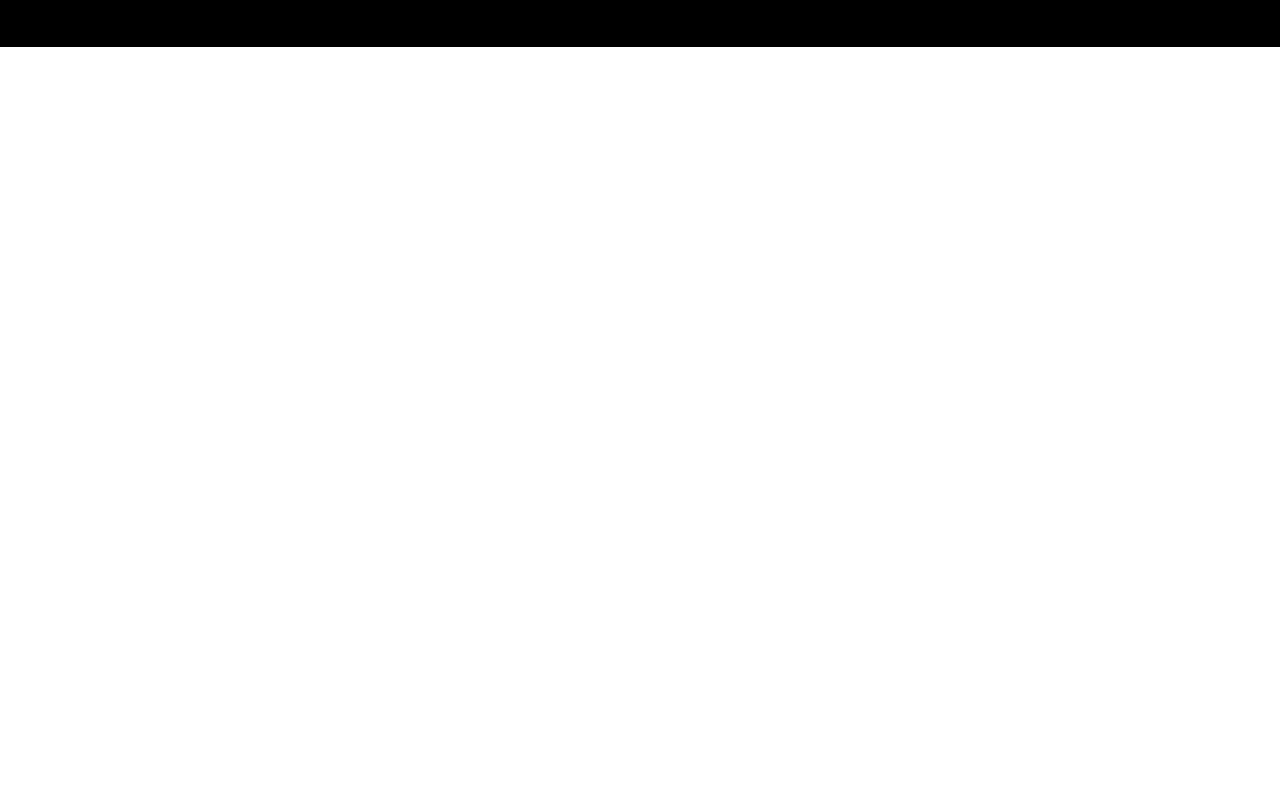
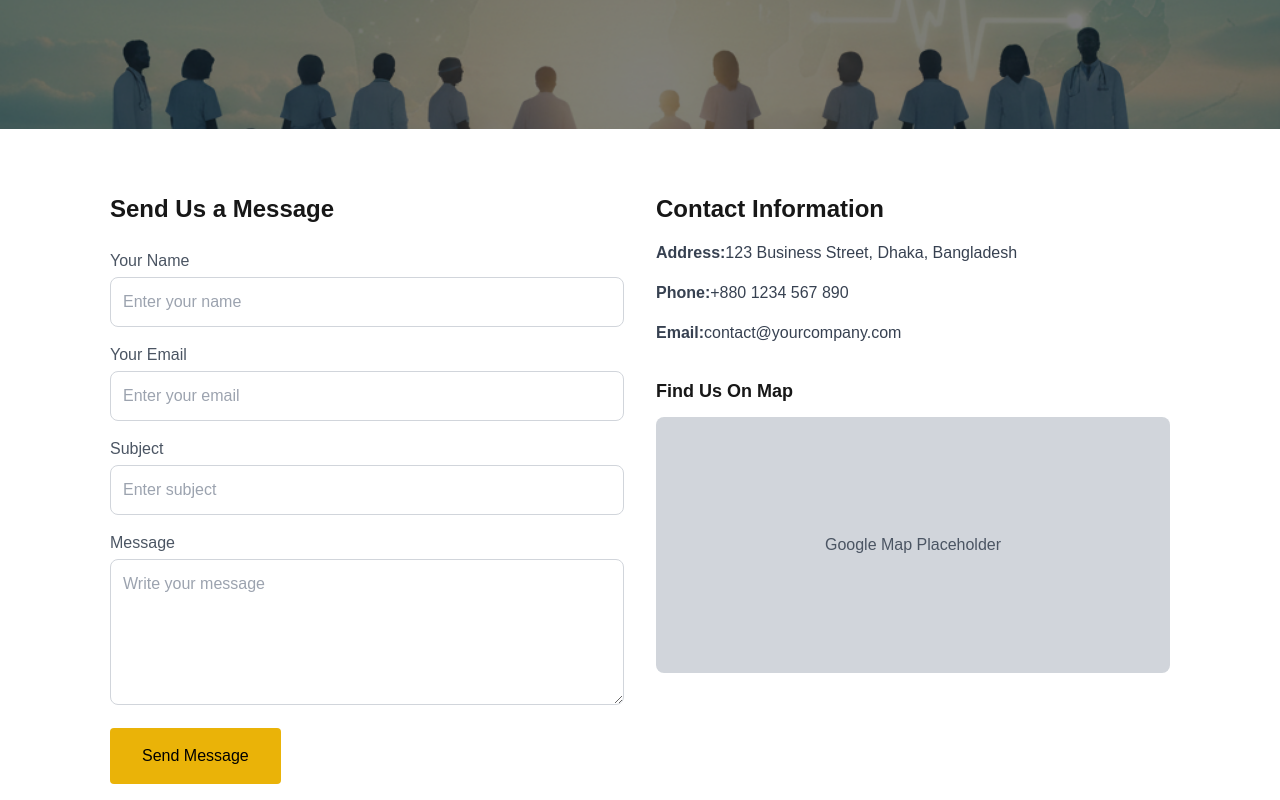
Before and after one commit to ankan98/iaccswebsite, a Next.js app in the folder iaccs/: page /contact-us in a window 1280 px wide. Shown: the part 360-1160 px from the top of the page. Before the commit the page ends 800 px from the top, so only its background shows below. Built offline with nearby package versions, Linux system fonts and the light colour scheme.

Commit message:
About and Contact page design done

```diff
--- a/iaccs/src/app/(pages)/about-us/page.tsx
+++ b/iaccs/src/app/(pages)/about-us/page.tsx
@@ -13,6 +13,7 @@ export default function About() {
             </div>
         </div>
     </header>
+
     <section className="w-full flex flex-col gap-16 py-16 px-[110px]">
         <div className="w-full flex gap-[82px]">
             <div className="flex-1 flex flex-col gap-8 relative">
@@ -44,6 +45,109 @@ export default function About() {
             </div>
         </div>
     </section>
+
+    <section className="w-full flex flex-col gap-16 py-16 px-[110px] bg-yellow-500">
+        <div className="w-full flex gap-[82px]">
+            <div className="max-w-6xl mx-auto px-6 grid md:grid-cols-2 gap-10 items-center">
+
+                <div className="flex justify-center">
+                    <img
+                        src="https://img.freepik.com/free-photo/smiling-elderly-male-near-plant_23-2148036681.jpg"
+                        alt="Chairman"
+                        className="rounded-xl shadow-lg object-cover"
+                    />
+                </div>
+
+                <div>
+                    <p className="text-yellow-100 font-semibold uppercase tracking-wide mb-2">
+                        Chairman’s Desk
+                    </p>
+
+                    <h2 className="text-4xl font-bold mb-4">
+                        Message From Our Chairman
+                    </h2>
+
+                    <p className="leading-relaxed mb-6">
+                        Our vision is to create a future where innovation and dedication come
+                        together to achieve excellence. We believe in empowering people, embracing
+                        new opportunities, and continuously pushing boundaries to bring meaningful
+                        change to society.
+                    </p>
+
+                    <div>
+                        <h3 className="text-xl font-semibold">Mr. John Anderson</h3>
+                        <p className="text-yellow-900">Chairman & Founder</p>
+                    </div>
+                </div>
+
+            </div>
+        </div>
+    </section>
+
+    <section className="w-full flex flex-col gap-16 py-16 px-[110px]">
+        <div className="w-full flex gap-[82px]">
+            <div className="flex-1 flex flex-col gap-8 relative">
+                <div className="flex items-center gap-8">
+                    <div className="flex items-center gap-4">
+                        <div className="w-[72px] h-0.5 bg-primary-text"></div>
+                        <div className="font-bold text-primary-text text-base tracking-[2.00px] leading-[normal] whitespace-nowrap">
+                            Meet Our Creative Team
+                        </div>
+                    </div>
+                </div>
+
+                <h2 className="font-bold text-primary-text text-[48px] tracking-[0] leading-[120%]">Delivering Free Healthcare to Underserved Communities Worldwide</h2>
+
+                <p className="text-secondary-text text-base tracking-[0] leading-[160%]">
+                    We are a group of passionate designers, developers, and creators dedicated to building digital experiences that inspire. Our team works together with innovation and commitment to bring meaningful ideas to life.
+                </p>
+
+                <div className="grid grid-cols-1 sm:grid-cols-2 md:grid-cols-3 xl:grid-cols-4 gap-8">
+
+                    <div className="bg-white p-6 rounded-xl text-center">
+                        <img
+                        src="https://img.freepik.com/free-photo/young-handsome-man-wearing-casual-tshirt-blue-background-happy-face-smiling-with-crossed-arms-looking-camera-positive-person_839833-12963.jpg"
+                        alt="team member"
+                        className="w-48 h-48 mx-auto rounded-xl object-cover"
+                        />
+                        <h3 className="text-xl font-semibold mt-4">John Doe</h3>
+                        <p className="text-gray-600">Web Developer</p>
+                    </div>
+
+                    <div className="bg-white p-6 rounded-xl text-center">
+                        <img
+                        src="https://img.freepik.com/free-photo/people-smiling-men-handsome-cheerful_1187-6057.jpg"
+                        alt="team member"
+                        className="w-48 h-48 mx-auto rounded-xl object-cover"
+                        />
+                        <h3 className="text-xl font-semibold mt-4">Sarah Smith</h3>
+                        <p className="text-gray-600">UI/UX Designer</p>
+                    </div>
+
+                    <div className="bg-white p-6 rounded-xl text-center">
+                        <img
+                        src="https://img.freepik.com/free-photo/front-view-lovely-smiley-woman_23-2148493038.jpg"
+                        alt="team member"
+                        className="w-48 h-48 mx-auto rounded-xl object-cover"
+                        />
+                        <h3 className="text-xl font-semibold mt-4">Marina Lee</h3>
+                        <p className="text-gray-600">Project Manager</p>
+                    </div>
+
+                    <div className="bg-white p-6 rounded-xl text-center">
+                        <img
+                        src="https://img.freepik.com/free-photo/handsome-bearded-businessman-rubbing-hands-having-deal_176420-18778.jpg"
+                        alt="team member"
+                        className="w-48 h-48 mx-auto rounded-xl object-cover"
+                        />
+                        <h3 className="text-xl font-semibold mt-4">Shone Lee</h3>
+                        <p className="text-gray-600">Project Manager</p>
+                    </div>
+
+                </div>
+            </div>
+        </div>
+    </section>
     </>
   );
 }
--- a/iaccs/src/app/(pages)/contact-us/page.tsx
+++ b/iaccs/src/app/(pages)/contact-us/page.tsx
@@ -3,6 +3,100 @@ import Image from "next/image";
 export default function Contact() {
   return (
 
-  <div>Contact US</div>
+  <>
+  <header className="relative w-full flex flex-col gap-48 bg-transparent bg-[url(/assets/images/banner-img.png)] bg-cover bg-center py-32 mt-20 bg-gray-500">
+      <div className="absolute inset-0 bg-black opacity-50"></div>
+        <div className="container mx-auto px-[110px] relative z-[1]">
+            <div className="w-full max-w-[642px] flex flex-col gap-12">
+                <h1 className="w-full max-w-[640px] font-bold text-white text-[64px] tracking-[0] leading-[76.8px]">Contact Us</h1>
+                <p className="text-lg text-white">Have any questions or want to work with us? Feel free to reach out anytime.</p>
+            </div>
+        </div>
+    </header>
+
+    <section className="w-full flex flex-col gap-16 py-16 px-[110px]">
+        <div className="w-full gap-[82px]">
+
+          <div className="flex flex-wrap -mx-4">
+
+          <div className="lg:w-1/2 w-full px-4">
+            <div className="">
+              <h3 className="text-2xl font-semibold mb-6">Send Us a Message</h3>
+
+              <form>
+                <div className="mb-4">
+                  <label className="block text-gray-600 mb-1">Your Name</label>
+                  <input
+                    type="text"
+                    className="w-full p-3 rounded-lg border border-gray-300 focus:outline-none focus:ring-0 focus:border-yellow-500 focus:ring-yellow-500"
+                    placeholder="Enter your name" />
+                </div>
+
+                <div className="mb-4">
+                  <label className="block text-gray-600 mb-1">Your Email</label>
+                  <input
+                    type="email"
+                    className="w-full p-3 rounded-lg border border-gray-300 focus:outline-none focus:ring-0 focus:border-yellow-500 focus:ring-yellow-500"
+                    placeholder="Enter your email" />
+                </div>
+
+                <div className="mb-4">
+                  <label className="block text-gray-600 mb-1">Subject</label>
+                  <input
+                    type="text"
+                    className="w-full p-3 rounded-lg border border-gray-300 focus:outline-none focus:ring-0 focus:border-yellow-500 focus:ring-yellow-500"
+                    placeholder="Enter subject" />
+                </div>
+
+                <div className="mb-4">
+                  <label className="block text-gray-600 mb-1">Message</label>
+                  <textarea rows={5}
+                    className="w-full p-3 rounded-lg border border-gray-300 focus:outline-none focus:ring-0 focus:border-yellow-500 focus:ring-yellow-500"
+                    placeholder="Write your message"></textarea>
+                </div>
+
+                <button className="h-auto px-8 py-4 bg-yellow-500 hover:opacity-90 text-[#000000] font-medium text-base rounded backdrop-blur-2xl backdrop-brightness-[100%]">
+                  Send Message
+                </button>
+              </form>
+            </div>
+          </div>
+
+          <div className="lg:w-1/2 w-full px-4">
+            <div className="space-y-8">
+
+              <div className="">
+                <h3 className="text-2xl font-semibold mb-4">Contact Information</h3>
+
+                <div className="space-y-4 text-gray-700">
+                  <p>
+                    <strong>Address:</strong>
+                    123 Business Street, Dhaka, Bangladesh
+                  </p>
+                  <p>
+                    <strong>Phone:</strong>
+                    +880 1234 567 890
+                  </p>
+                  <p>
+                    <strong>Email:</strong>
+                    contact@yourcompany.com
+                  </p>
+                </div>
+              </div>
+
+              <div className="">
+                <h3 className="text-lg font-semibold mb-3">Find Us On Map</h3>
+                <div className="w-full h-64 bg-gray-300 rounded-lg flex items-center justify-center">
+                  <span className="text-gray-600">Google Map Placeholder</span>
+                </div>
+              </div>
+
+            </div>
+          </div>
+
+          </div>
+        </div>
+    </section>
+  </>
   );
 }
```
